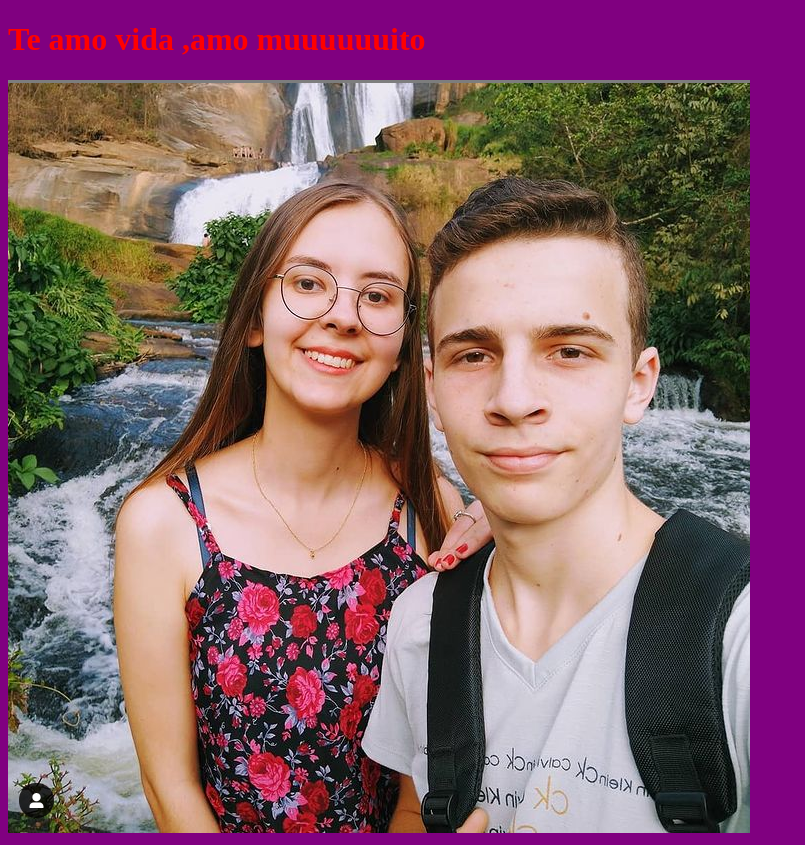
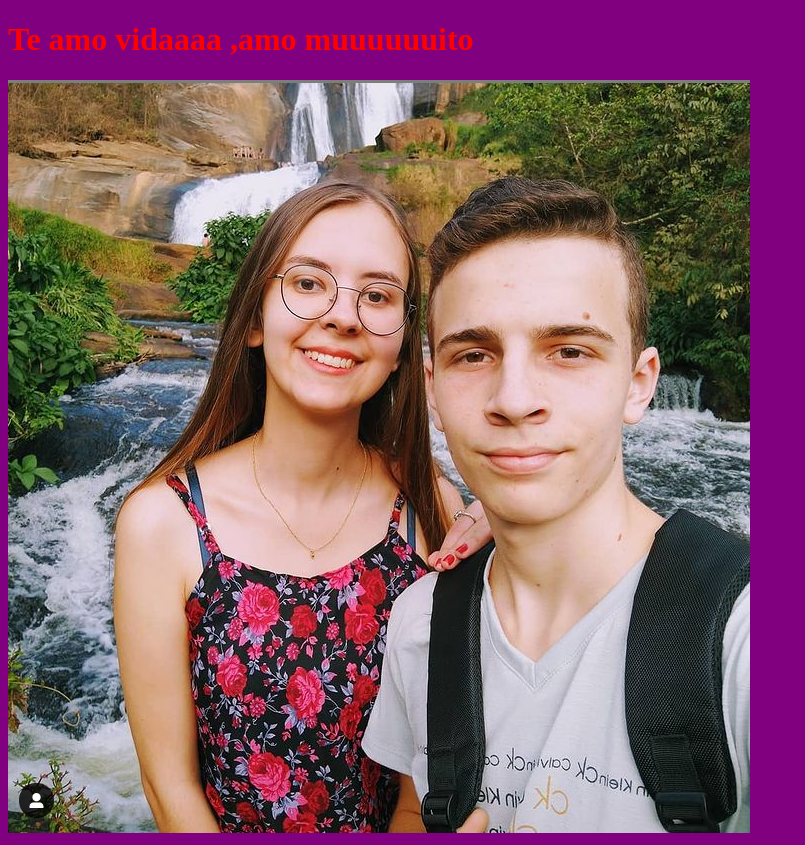
Before and after one commit to Vert3004/vert, a plain HTML site: page index.html in a window 1280 px wide. Shown: the whole page, without its empty margins (0-805 px from the left). Drawn offline with Linux system fonts and the light colour scheme.

Commit message:
Update index.html

```diff
--- a/index.html
+++ b/index.html
@@ -7,7 +7,7 @@
   <body bgcolor="purple">
 
     <font color=red>
-    <h1>Te amo vida ,amo muuuuuuito</h1>
+    <h1>Te amo vidaaaa ,amo muuuuuuito</h1>
 </font>
     <img src="oi.png" alt="">
   </body>
```
